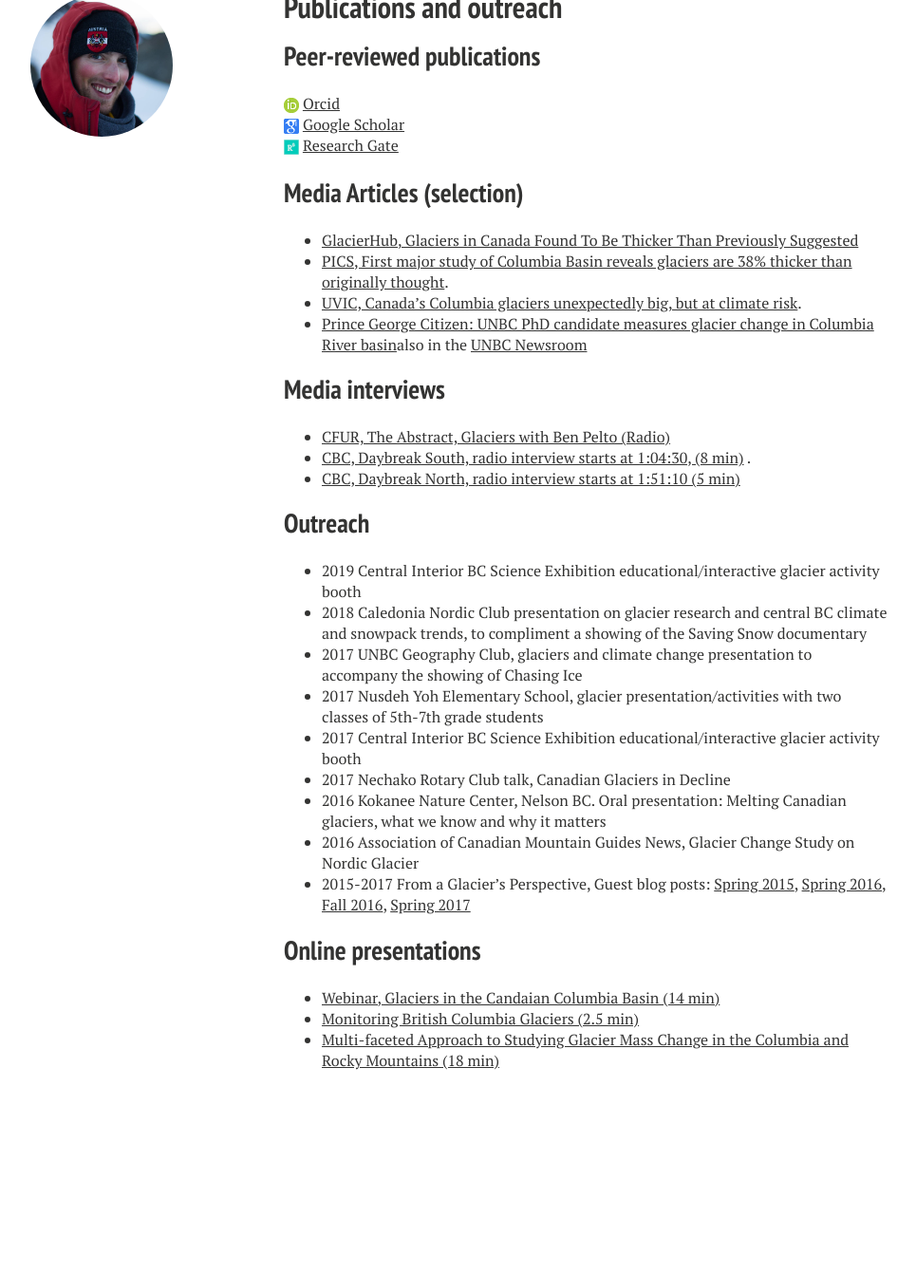
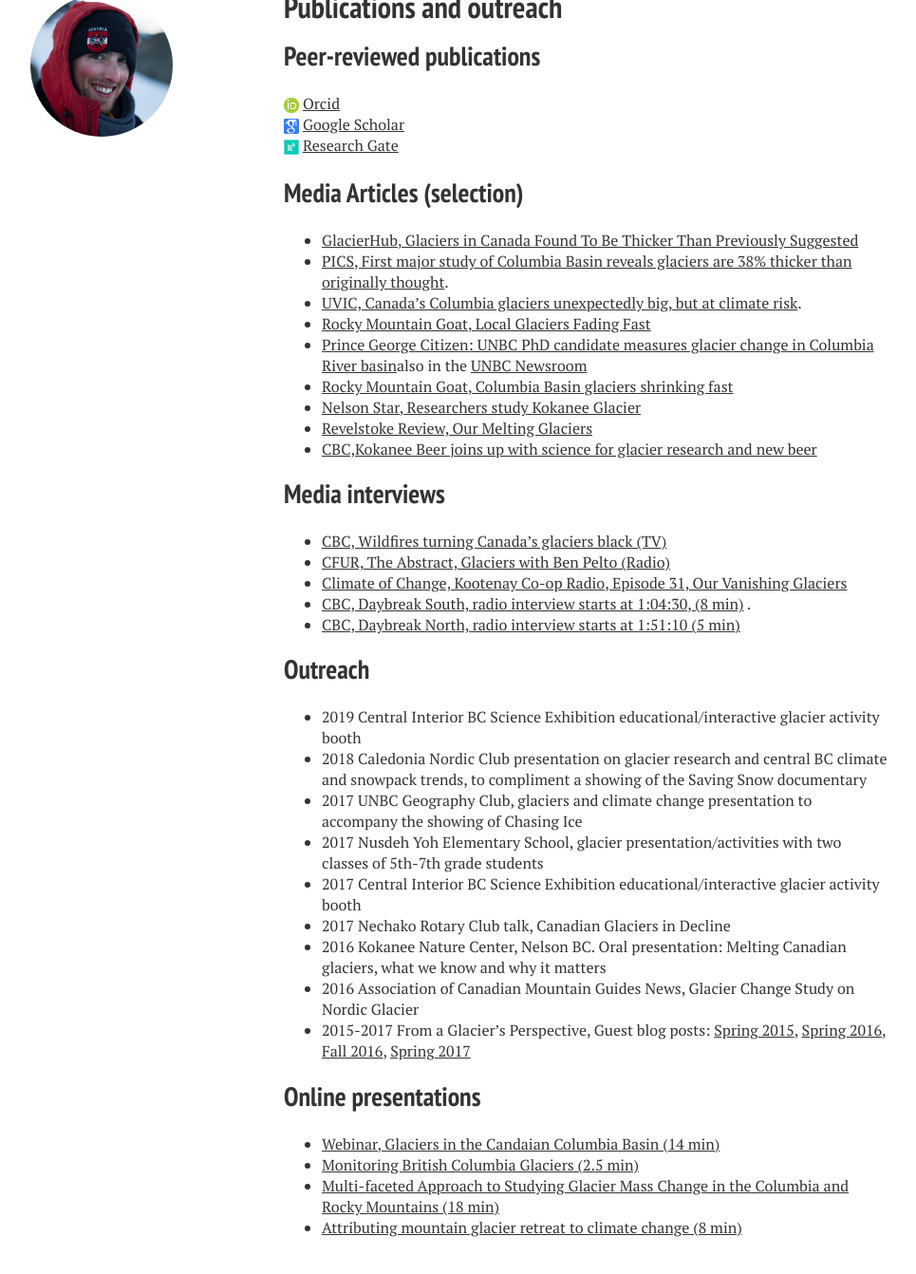
Before and after one commit to bpelto/bpelto.github.io, a Jekyll site: the page built from publications/index.md, in a window 1280 px wide and 1400 px high, scrolled down 1087 px. Shown: the top 1342 px of the window at 95% size, without its empty margins (21-986 px from the left). Built offline with Jekyll 4.4.1, drawn with Linux system fonts in a browser that asks for light colours; nearby versions of some CDN libraries; before the commit the page ends 2311 px from its top, so only the background shows below that.

Commit message:
media links

```diff
--- a/publications/index.md
+++ b/publications/index.md
@@ -15,12 +15,18 @@
 - [GlacierHub, Glaciers in Canada Found To Be Thicker Than Previously Suggested](https://blogs.ei.columbia.edu/2020/11/19/thicker-glaciers-canada/)
 - [PICS, First major study of Columbia Basin reveals glaciers are 38% thicker than originally thought](https://pics.uvic.ca/research/first-major-study-columbia-basin-reveals-glaciers-are-38-thicker-originally-thought).
 - [UVIC, Canada’s Columbia glaciers unexpectedly big, but at climate risk](https://www.uvic.ca/news/media/2020+columbia-glaciers-pics-benpelto+media-release).
+- [Rocky Mountain Goat, Local Glaciers Fading Fast](https://www.therockymountaingoat.com/2019/11/local-glaciers-fading-fast/)
 - [Prince George Citizen: UNBC PhD candidate measures glacier change in Columbia River basin](https://www.princegeorgecitizen.com/news/local-news/unbc-phd-candidate-measures-glacier-change-in-columbia-river-basin-1.23881343)also in the [UNBC Newsroom](https://www.unbc.ca/newsroom/unbc-stories/unbc-phd-candidate-measures-glacier-mass-change-columbia-river-basin)
+- [Rocky Mountain Goat, Columbia Basin glaciers shrinking fast](https://www.therockymountaingoat.com/2018/12/columbia-basin-valemount-glaciers-shrinking-fast/)
+- [Nelson Star, Researchers study Kokanee Glacier](www.nelsonstar.com/news/376566031.html)
+- [Revelstoke Review, Our Melting Glaciers](https://www.revelstokereview.com/news/our-melting-glaciers/)
+- [CBC,Kokanee Beer joins up with science for glacier research and new beer](https://www.cbc.ca/news/canada/british-columbia/kokanee-beer-joins-up-with-science-for-glacier-research-and-new-beer-1.3193014)
 
 
 ## Media interviews
-
+- [CBC, Wildfires turning Canada's glaciers black (TV)](https://www.youtube.com/watch?v=IS9I96TgcB4&t=7s)
 - [CFUR, The Abstract, Glaciers with Ben Pelto (Radio)](https://anchor.fm/the-abstract/episodes/Episode-1---Glaciers-with-Ben-Pelto-eb8sgd)
+- [Climate of Change, Kootenay Co-op Radio, Episode 31, Our Vanishing Glaciers](https://podcast.cjly.net/cchange/Climate%20of%20Change,%20Ep.%2031%20-%20for%20Podcast%20-%20stereo.mp3)
 - [CBC, Daybreak South, radio interview starts at 1:04:30, (8 min)](https://www.cbc.ca/listen/live-radio/1-110-daybreak-south/clip/15725701-hand-research-150-mile-school-house-project-glacier-study-rutland-petition-wellness-column-kelowna-work-program)  .
 - [CBC, Daybreak North, radio interview starts at 1:51:10 (5 min)](https://t.co/rPI2kWgkt0)
 
@@ -41,3 +47,4 @@
 - [Webinar, Glaciers in the Candaian Columbia Basin (14 min)](https://youtu.be/Ce3wEzEva48?t=2283)
 - [Monitoring British Columbia Glaciers (2.5 min)](https://www.youtube.com/watch?v=bEzAA-lkpQ4)
 - [Multi-faceted Approach to Studying Glacier Mass Change in the Columbia and Rocky Mountains (18 min)](https://www.youtube.com/watch?v=0KA5J0AF3zU)
+- [Attributing mountain glacier retreat to climate change (8 min)](https://youtu.be/7MhTuTnJJlY?t=1095)
```
Also changed, not shown: software/index.md (deleted, +0 -13 lines).
